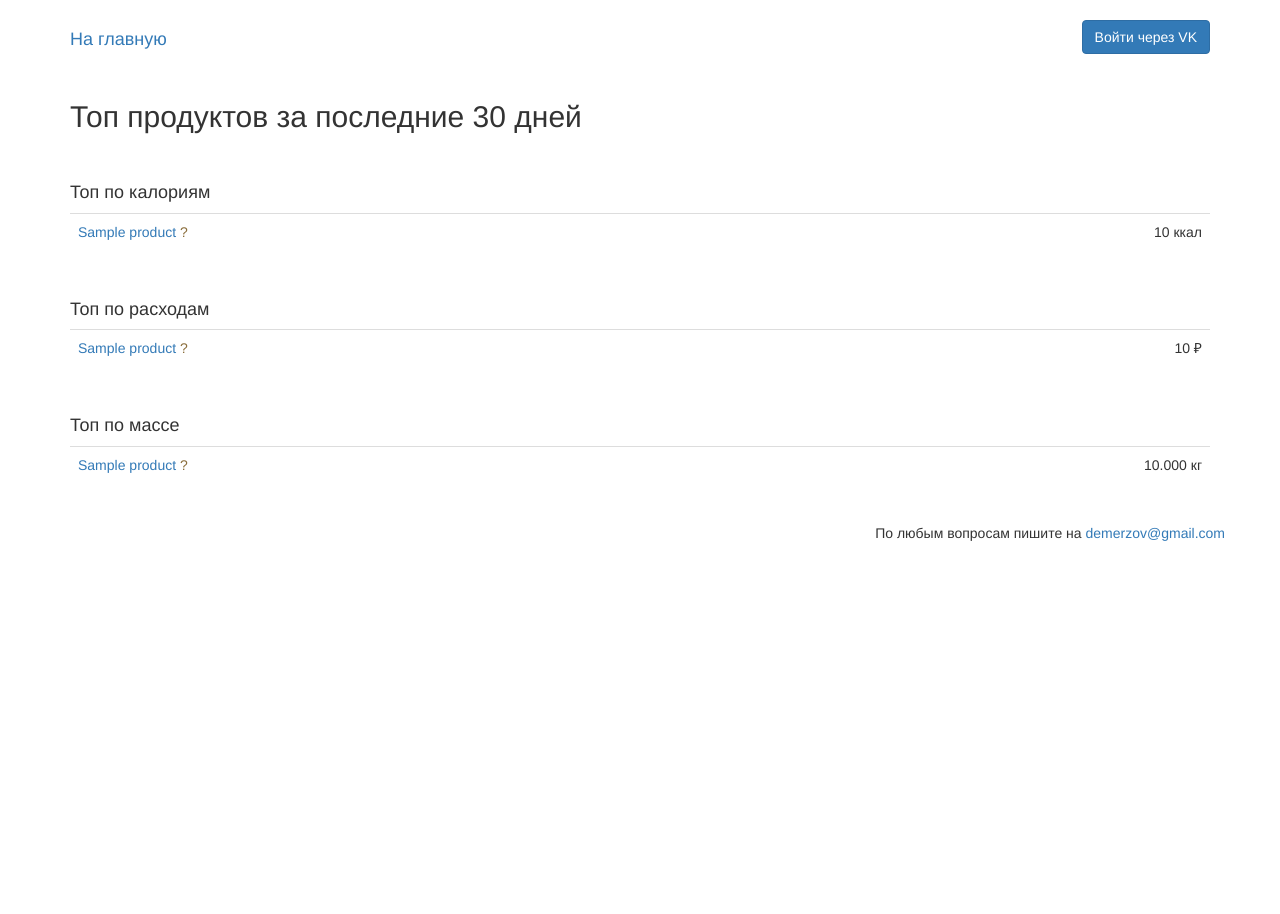
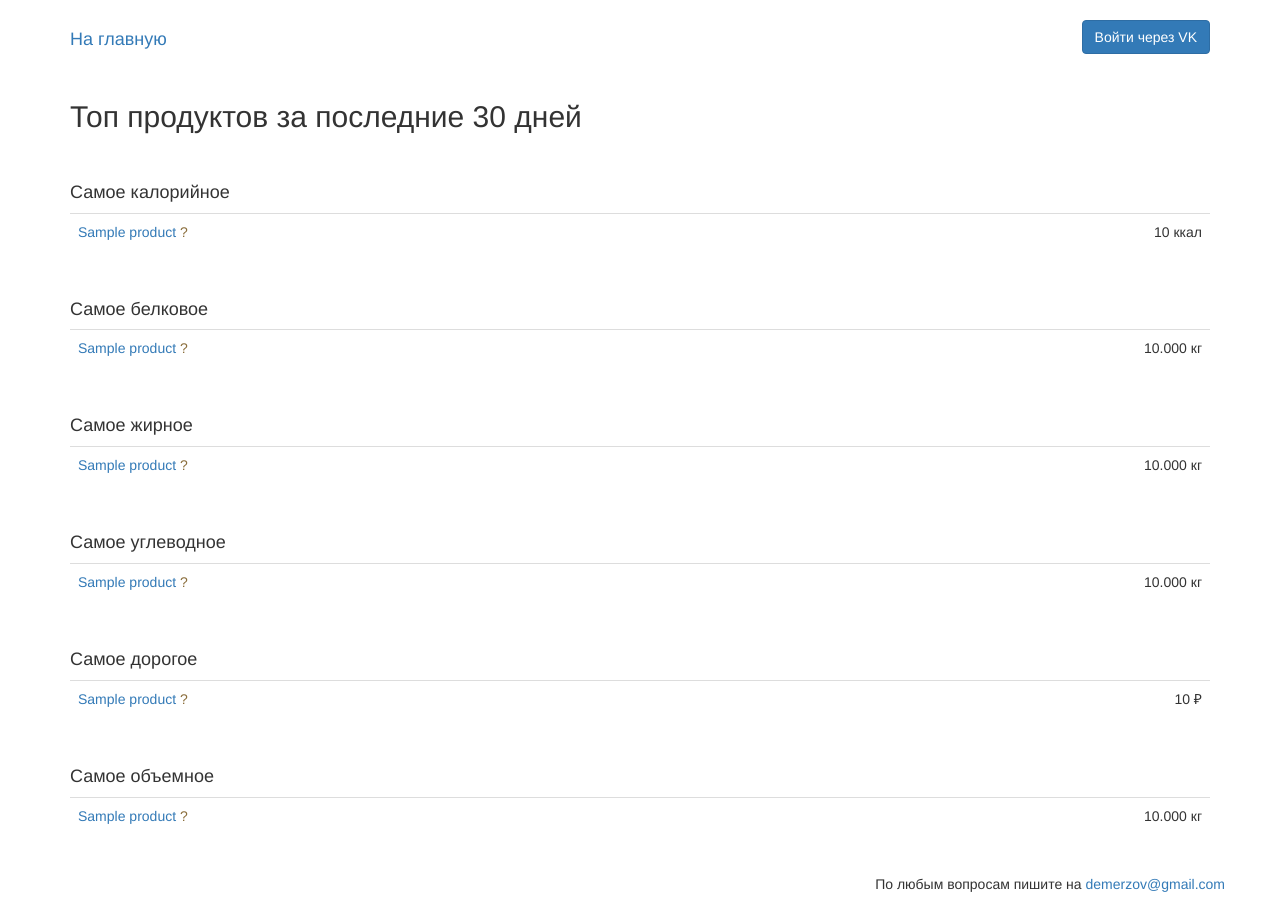
Before and after one commit to micdm/receipt-tracker, a Django app: template src/main/templates/reports/top.html in a window 1280 px wide. Before the commit the page ends 541 px from the top, so only its background shows below. Run offline with Django 3.2, Linux system fonts and the light colour scheme; the template is opened without the code that fills it: most values are stand-ins (such as "Sample title", 1, 10 or a date in 2020); some libraries are stand-ins or nearby versions.

Commit message:
new: ещё несколько топов

```diff
--- a/src/main/templates/reports/top.html
+++ b/src/main/templates/reports/top.html
@@ -4,7 +4,7 @@
 
 {% block body %}
 <h2>Топ продуктов за последние 30 дней</h2>
-<h4 style="margin-top: 50px">Топ по калориям</h4>
+<h4 style="margin-top: 50px">Самое калорийное</h4>
 <table class="table">
     {% for product in top_by_calories %}
         <tr>
@@ -13,7 +13,34 @@
         </tr>
     {% endfor %}
 </table>
-<h4 style="margin-top: 50px">Топ по расходам</h4>
+<h4 style="margin-top: 50px">Самое белковое</h4>
+<table class="table">
+    {% for product in top_by_protein %}
+        <tr>
+            <td><a href="{% url 'product' product.id %}">{{ product.name }}</a> {% if not product.is_checked %}<span class="text-warning">?</span>{% endif %}</td>
+            <td class="col-md-2 text-right">{{ product.value|floatformat:3 }} кг</td>
+        </tr>
+    {% endfor %}
+</table>
+<h4 style="margin-top: 50px">Самое жирное</h4>
+<table class="table">
+    {% for product in top_by_fat %}
+        <tr>
+            <td><a href="{% url 'product' product.id %}">{{ product.name }}</a> {% if not product.is_checked %}<span class="text-warning">?</span>{% endif %}</td>
+            <td class="col-md-2 text-right">{{ product.value|floatformat:3 }} кг</td>
+        </tr>
+    {% endfor %}
+</table>
+<h4 style="margin-top: 50px">Самое углеводное</h4>
+<table class="table">
+    {% for product in top_by_carbohydrate %}
+        <tr>
+            <td><a href="{% url 'product' product.id %}">{{ product.name }}</a> {% if not product.is_checked %}<span class="text-warning">?</span>{% endif %}</td>
+            <td class="col-md-2 text-right">{{ product.value|floatformat:3 }} кг</td>
+        </tr>
+    {% endfor %}
+</table>
+<h4 style="margin-top: 50px">Самое дорогое</h4>
 <table class="table">
     {% for product in top_by_total %}
         <tr>
@@ -22,7 +49,7 @@
         </tr>
     {% endfor %}
 </table>
-<h4 style="margin-top: 50px">Топ по массе</h4>
+<h4 style="margin-top: 50px">Самое объемное</h4>
 <table class="table">
     {% for product in top_by_weight %}
         <tr>
```
Also changed, not shown: src/main/views.py (+40 -3 lines).
